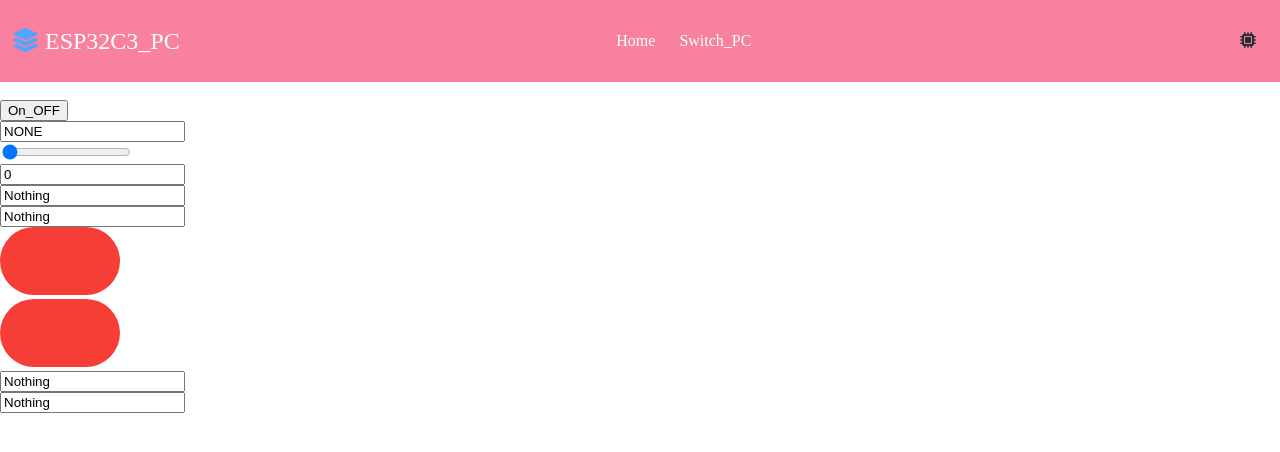
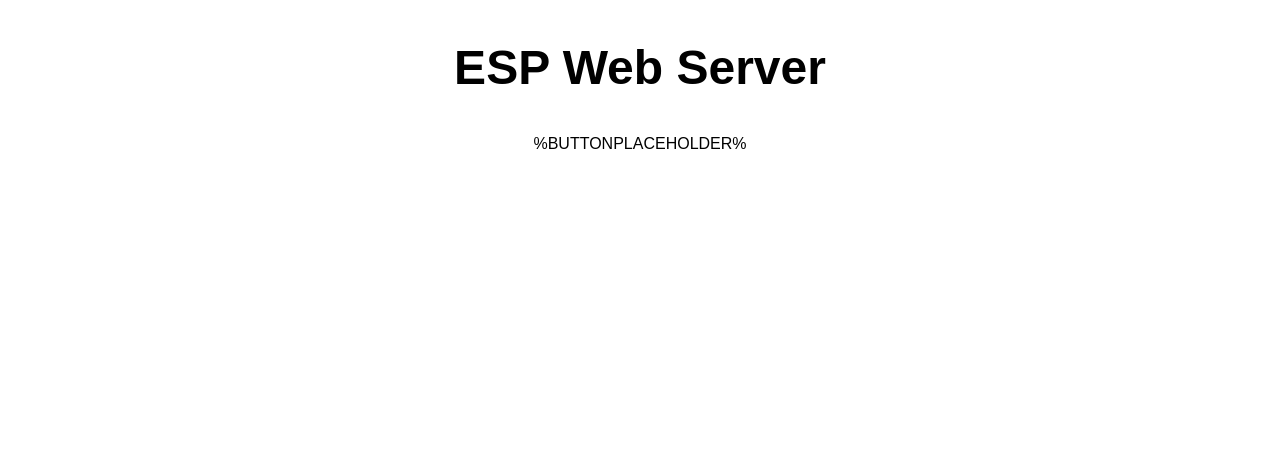
Before and after one commit to Lcooldong/Arduino_Study, a PHP site: page / in a window 1280 px wide. Shown: the top 452 px of the page. Run offline with PHP 8.4, Linux system fonts and the light colour scheme; some libraries are stand-ins or nearby versions.

Commit message:
ESP32_WebSync PC On OFF V7

```diff
--- a/VSC/ESP32C3/PC_ONOFF/data/index.html
+++ b/VSC/ESP32C3/PC_ONOFF/data/index.html
@@ -12,36 +12,8 @@
         <script src="script.js"></script>
     </head>
     <body>
-        <nav class="navbar">
-            <div class="navbar_logo">
-                <i class="fa-solid fa-layer-group"></i>
-                <a href="">ESP32C3_PC</a>
-            </div>
-            <ul class="navbar_menu">
-                <li><a href="">Home</a></li>
-                <li><a href="">Switch_PC</a></li>
-            </ul>
-            <ul class="navbar_icons">
-                <li><i class="fa-solid fa-microchip"></i></li>
-            </ul>
-
-        </nav>
-        <br>
-        <input id="ON_OFF_SWITCH" type="button" value="On_OFF" onclick="set_text_status('On Pressed')" size="10"><br>
-        <input id="ON_OFF_STATUS" type="text" value="NONE"> <br>
-        <input id="RANGE1" type="range" value="0" oninput="change_text_range()"> <br>
-        <input id="RANGE_TEXT" type="text" value="0"> <br>
-
-        <input id="JSON_STRING" type="text" value="Nothing"> <br>
-        <input id="JSON_PARSING" type="text" value="Nothing"> <br>
-
-        <label class="switch"><input type="checkbox" onchange="toggleCheckbox(this)" id="output"><span class="slider"></span></label>
-
-        <div class="toggleButtonStyle">
-            <label class="switch"><input type="checkbox" onchange="toggleCheckbox2(this)" id="output"><span class="slider"></span></label> <br>
-        </div>
-
-        <input id="TOGGLE_STATUS" type="text" value="Nothing"> <br>
-        <input id="TOGGLE_STATUS2" type="text" value="Nothing"> <br>
+        <h2>ESP Web Server</h2>
+        %BUTTONPLACEHOLDER%
+        <!-- <h4>Output - GPIO 2 - State <span id="outputState"></span>%BUTTONPLACEHOLDER%</h4><label class="switch"><input type="checkbox" onchange="toggleCheckbox(this)" id="output" " + outputStateValue + "><span class="slider"></span></label> -->
     </body>
 </html>
--- a/VSC/ESP32C3/PC_ONOFF/data/script.js
+++ b/VSC/ESP32C3/PC_ONOFF/data/script.js
@@ -1,72 +1,36 @@
-
-// Static Value
-var _value1 = 0;
-var _value2 = {
-    name:"Cooldong",
-    age:29,
-}
-
-var _json_value;
-
-
-
-// Function
-function set_text_status(input)
-{
-    document.getElementById('ON_OFF_STATUS').value = input;
-    _json_value = make_json(_value2);
-    document.getElementById('JSON_PARSING').value = parse_json(_json_value).name;
-}
-
-function change_text_range()
-{
-    document.getElementById('RANGE_TEXT').value = document.getElementById('RANGE1').value;
-}
-
-function make_json(value)
-{
-    var temp = JSON.stringify(value);
-    document.getElementById('JSON_STRING').value = temp;
-
-    return temp;
-}
-
-function parse_json(value)
-{
-    var temp = JSON.parse(value);
-
-    return temp;
-}
-
-
-function toggleCheckbox(element)
-{
+function toggleCheckbox(element) {
     var xhr = new XMLHttpRequest();
     if(element.checked)
     {
-        // &state=1 가 전송하는 값임, true 비동기
-        xhr.open("GET", "/update?output="+element.id+"&state=1", true);
+        xhr.open("GET", "/update?state=1", true);
     }
     else
     {
-        xhr.open("GET", "/update?output="+element.id+"&state=0", false);
+        xhr.open("GET", "/update?state=0", true);
     }
-    document.getElementById("TOGGLE_STATUS").value = element.checked;
     xhr.send();
 }
 
-function toggleCheckbox2(element)
-{
-    var xhr = new XMLHttpRequest();
-    if(element.checked)
-    {
-        // &state=1 가 전송하는 값임, true 비동기
-        xhr.open("GET", "/update?output="+element.id+"&state2=1", true);
+setInterval(function ( ) {
+    var xhttp = new XMLHttpRequest();
+    xhttp.onreadystatechange = function() {
+
+    if (this.readyState == 4 && this.status == 200) {
+    var inputChecked;
+    var outputStateM;
+
+    if( this.responseText == 1){
+        inputChecked = true;
+        outputStateM = "On";
     }
-    else
-    {
-        xhr.open("GET", "/update?output="+element.id+"&state2=0", false);
+    else {
+        inputChecked = false;
+        outputStateM = "Off";
     }
-    document.getElementById("TOGGLE_STATUS2").value = element.checked;
-    xhr.send();
-}
+    document.getElementById("output").checked = inputChecked;
+    document.getElementById("outputState").innerHTML = outputStateM;
+    }
+};
+xhttp.open("GET", "/state", true);
+xhttp.send();
+}, 500 ) ;
--- a/VSC/ESP32C3/PC_ONOFF/data/style.css
+++ b/VSC/ESP32C3/PC_ONOFF/data/style.css
@@ -1,82 +1,10 @@
-
-
-body{
-    margin: 0;
-}
-
-a {
-    text-decoration: none;
-    color: #FFFFFF;
-}
-
-.navbar
-{
-    display: flex;
-    justify-content: space-between;
-    align-items: center;
-    background-color: #F7819F;
-    padding: 8px 12px;
-}
-
-.navbar_logo {
-    font-size: 24px;
-    color:#FFFFFF;
-}
-
-.navbar_logo i {
-    color: #52A4FF;
-}
-
-.navbar_menu {
-    display: flex;
-    list-style: none;
-    padding-left: 0;
-}
-
-.navbar_menu li {
-    padding: 8px 12px;
-}
-
-.navbar_icons {
-    list-style: none;
-    color: #222F2F;
-    display: flex;
-}
-
-.navbar_icons li {
-    padding: 8px 12px;
-}
-
-.switch {
-    position: relative;
-    display: inline-block;
-    width: 120px;
-    height: 68px;
-    input {display: none;}
-}
-
-.slider {
-    position:absolute;
-    top: 0;
-    left: 0;
-    right: 0;
-    bottom: 0;
-    background-color: #F63E36;
-    border-radius: 34px;
-    before {
-        position: absolute;
-        content: "";
-        height: 52px;
-        width: 52px;
-        left: 8px;
-        bottom: 8px;
-        background-color: #FFF;
-        -webkit-transition: .4s;
-        transition: .4s;
-        border-radius: 68px;
-    }
-    input :checked+.slider {background-color: #3CC33C;}
-    input :checked+.slider:before {-webkit-transform: translateX(52px);
-                                   -ms-transform: translateX(52px);
-                                   transform: translateX(52px);}
-}
+html {font-family: Arial; display: inline-block; text-align: center;}
+h2 {font-size: 3.0rem;}
+p {font-size: 3.0rem;}
+body {max-width: 600px; margin:0px auto; padding-bottom: 25px;}
+.switch {position: relative; display: inline-block; width: 120px; height: 68px}
+.switch input {display: none}
+.slider {position: absolute; top: 0; left: 0; right: 0; bottom: 0; background-color: #ccc; border-radius: 34px}
+.slider:before {position: absolute; content: ""; height: 52px; width: 52px; left: 8px; bottom: 8px; background-color: #fff; -webkit-transition: .4s; transition: .4s; border-radius: 68px}
+input:checked+.slider {background-color: #2196F3}
+input:checked+.slider:before {-webkit-transform: translateX(52px); -ms-transform: translateX(52px); transform: translateX(52px)}
--- a/VSC/ESP32C3/PC_ONOFF/platformio.ini
+++ b/VSC/ESP32C3/PC_ONOFF/platformio.ini
@@ -17,7 +17,9 @@
 lib_deps =
 	adafruit/Adafruit NeoPixel@^1.11.0
 	olikraus/U8g2@^2.34.18
-	me-no-dev/ESP Async WebServer@^1.2.3
+#	me-no-dev/ESP Async WebServer@^1.2.3
+	esphome/AsyncTCP-esphome@^1.2.2
+    esphome/ESPAsyncWebServer-esphome@^2.1.0
 
 [env:esp32dev]
 platform = espressif32
```
Also changed, not shown: VSC/ESP32C3/PC_ONOFF/data/led_off.jpg (added), VSC/ESP32C3/PC_ONOFF/data/led_on.jpg (added), 2 other files.
